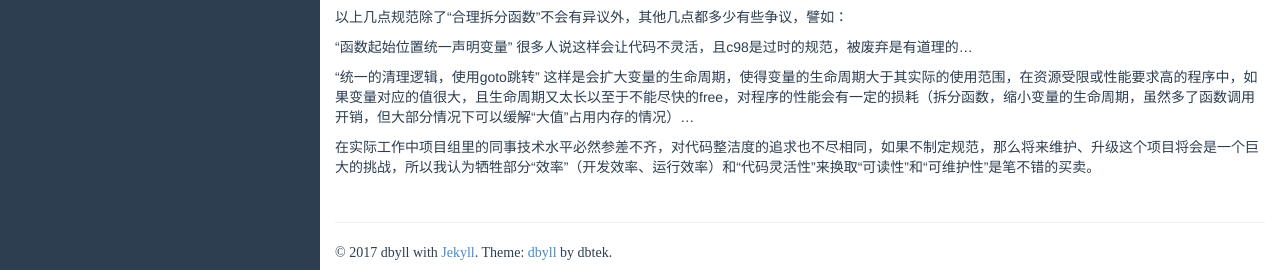
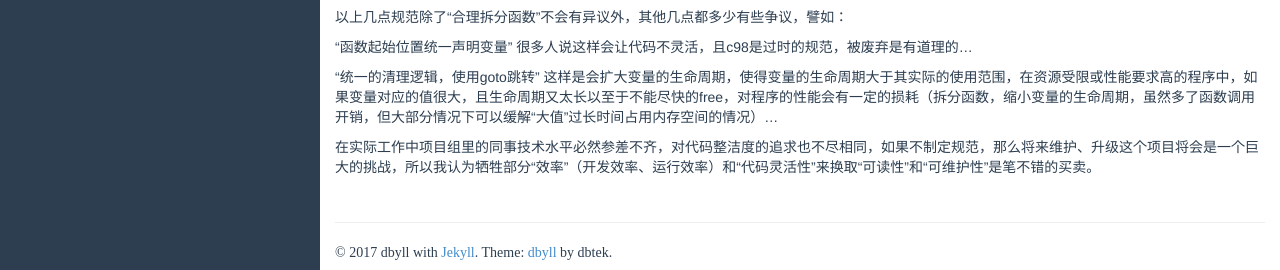
Before and after one commit to souce/blog, a Jekyll site: the page built from _posts/2017-02-16-c项目中关于变量的规范.md, in a window 1280 px wide and 900 px high, scrolled down 3121 px. Shown: the part 627-897 px from the top of the window. Built offline with Jekyll 4.4.1, drawn with Linux system fonts in a browser that asks for light colours; comment, search, counter and statistics services are not loaded; some of the changed text lies outside the part shown.

Commit message:
c项目中关于变量的规范

```diff
--- a/_posts/2017-02-16-c项目中关于变量的规范.md
+++ b/_posts/2017-02-16-c项目中关于变量的规范.md
@@ -24,7 +24,7 @@
 	    //错误处理
 	    log(“Fail to create file_info, path is ‘%s’ .”, path);
 	    free(path);
-		 //此处省略掉之前10多个变量的free逻辑
+	    //此处省略掉之前10多个变量的free逻辑
 	    return errno;
 	}
 	int fd = open(path, O_RDONLY);
@@ -218,6 +218,6 @@
 
 “函数起始位置统一声明变量” 很多人说这样会让代码不灵活，且c98是过时的规范，被废弃是有道理的...
 
-“统一的清理逻辑，使用goto跳转” 这样是会扩大变量的生命周期，使得变量的生命周期大于其实际的使用范围，在资源受限或性能要求高的程序中，如果变量对应的值很大，且生命周期又太长以至于不能尽快的free，对程序的性能会有一定的损耗（拆分函数，缩小变量的生命周期，虽然多了函数调用开销，但大部分情况下可以缓解“大值”占用内存的情况）...
+“统一的清理逻辑，使用goto跳转” 这样是会扩大变量的生命周期，使得变量的生命周期大于其实际的使用范围，在资源受限或性能要求高的程序中，如果变量对应的值很大，且生命周期又太长以至于不能尽快的free，对程序的性能会有一定的损耗（拆分函数，缩小变量的生命周期，虽然多了函数调用开销，但大部分情况下可以缓解“大值”过长时间占用内存空间的情况）...
 
 在实际工作中项目组里的同事技术水平必然参差不齐，对代码整洁度的追求也不尽相同，如果不制定规范，那么将来维护、升级这个项目将会是一个巨大的挑战，所以我认为牺牲部分“效率”（开发效率、运行效率）和“代码灵活性”来换取“可读性”和“可维护性”是笔不错的买卖。
```
Also changed, not shown: other parts of _posts/2017-02-16-c项目中关于变量的规范.md (+1 -1 lines).
